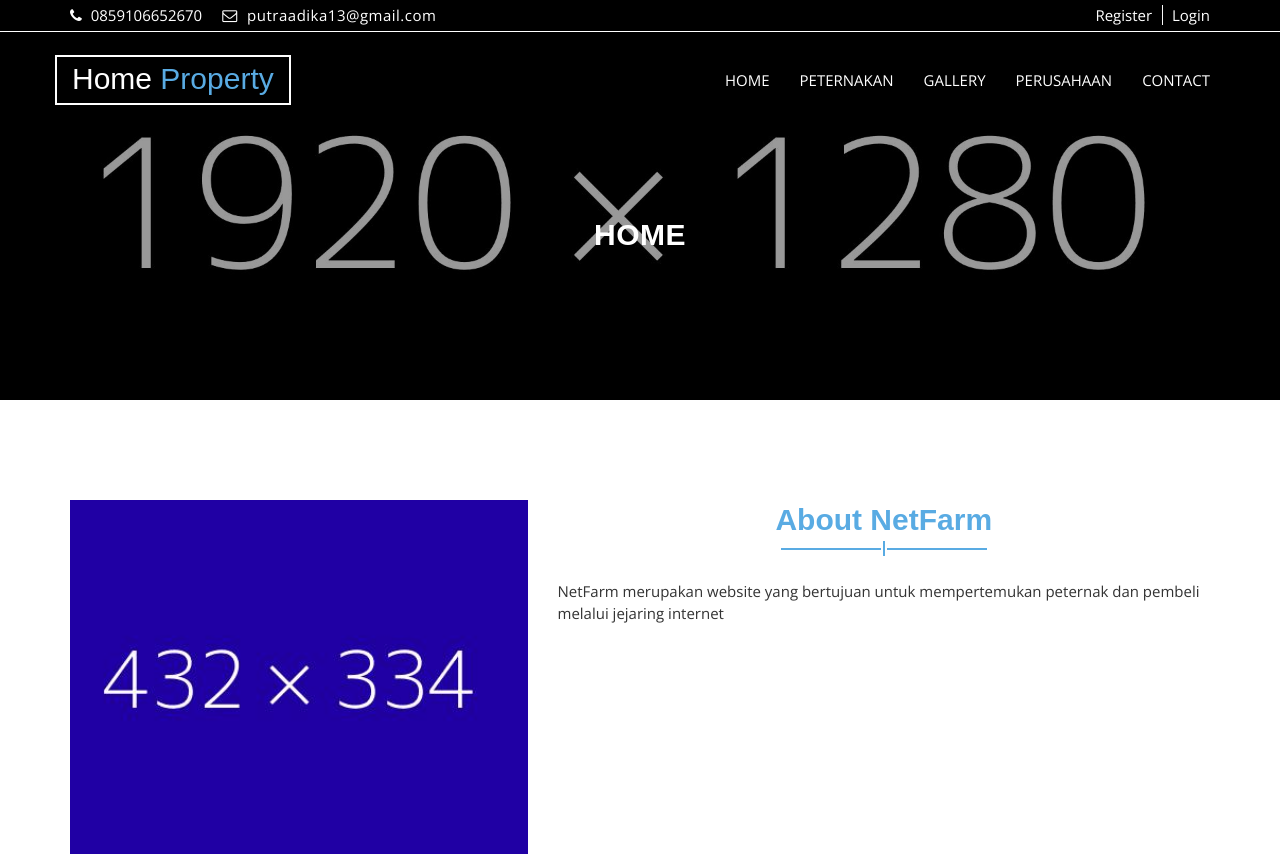
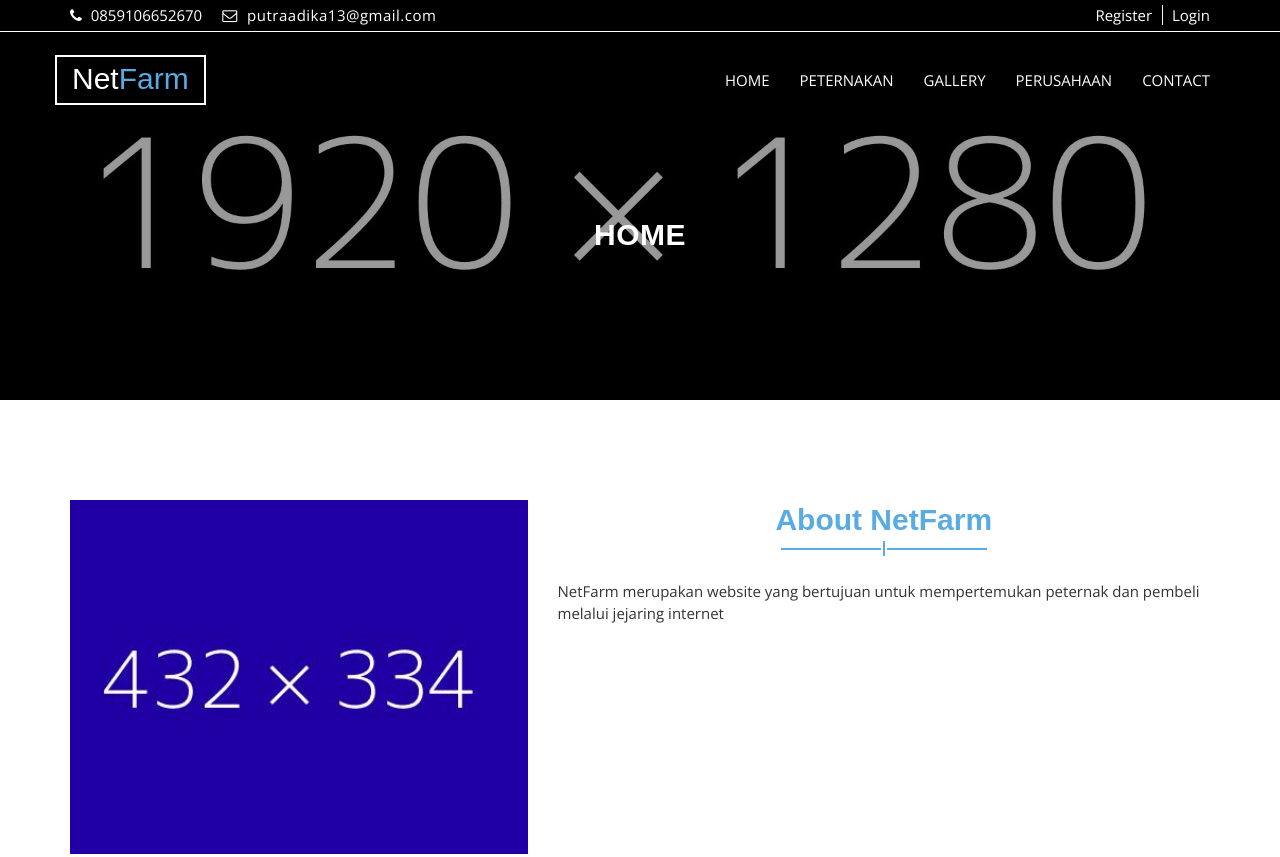
Before and after one commit to rarrazaan/NetFarm, a plain HTML site: page index.html in a window 1280 px wide. Shown: the top 857 px of the page. Drawn offline with nearby package versions, Linux system fonts and the light colour scheme.

Commit message:
Update index.html

```diff
--- a/index.html
+++ b/index.html
@@ -94,7 +94,7 @@
           </button>
           <!-- LOGO -->
           <!-- Text based logo -->
-           <a class="navbar-brand aa-logo" href="index.html"> Home <span>Property</span></a>
+           <a class="navbar-brand aa-logo" href="index.html"> Net<span>Farm</span></a>
            <!-- Image based logo -->
            <!-- <a class="navbar-brand aa-logo-img" href="index.html"><img src="img/logo.png" alt="logo"></a> -->
         </div>
```
